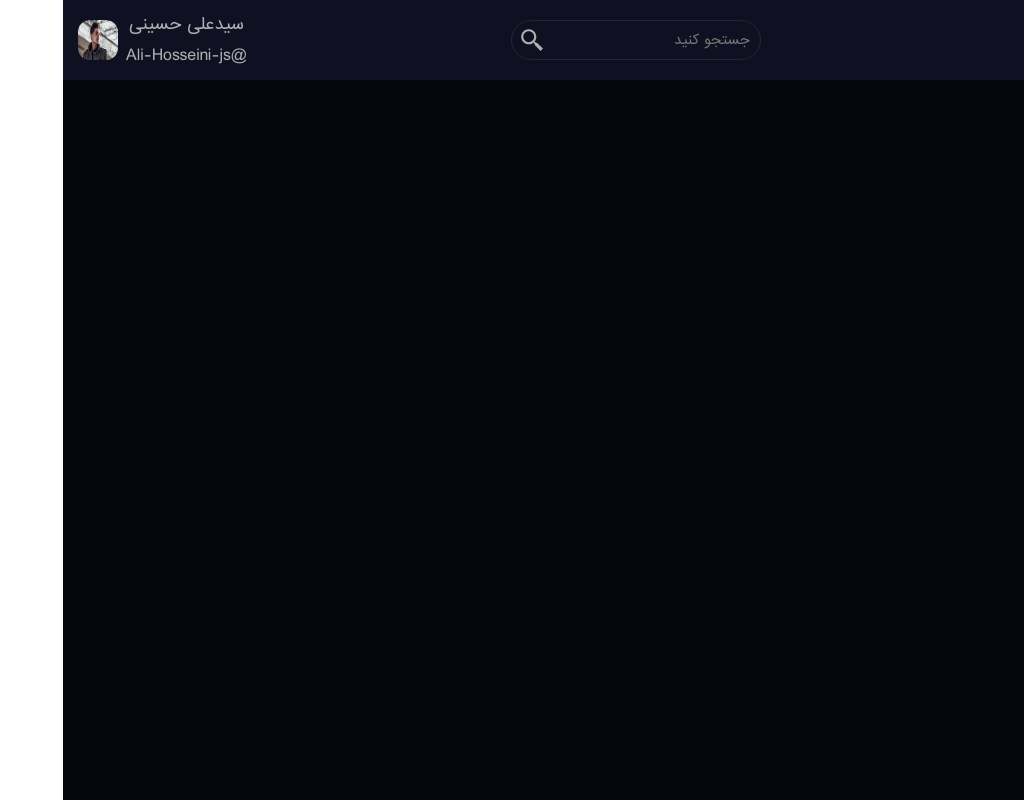
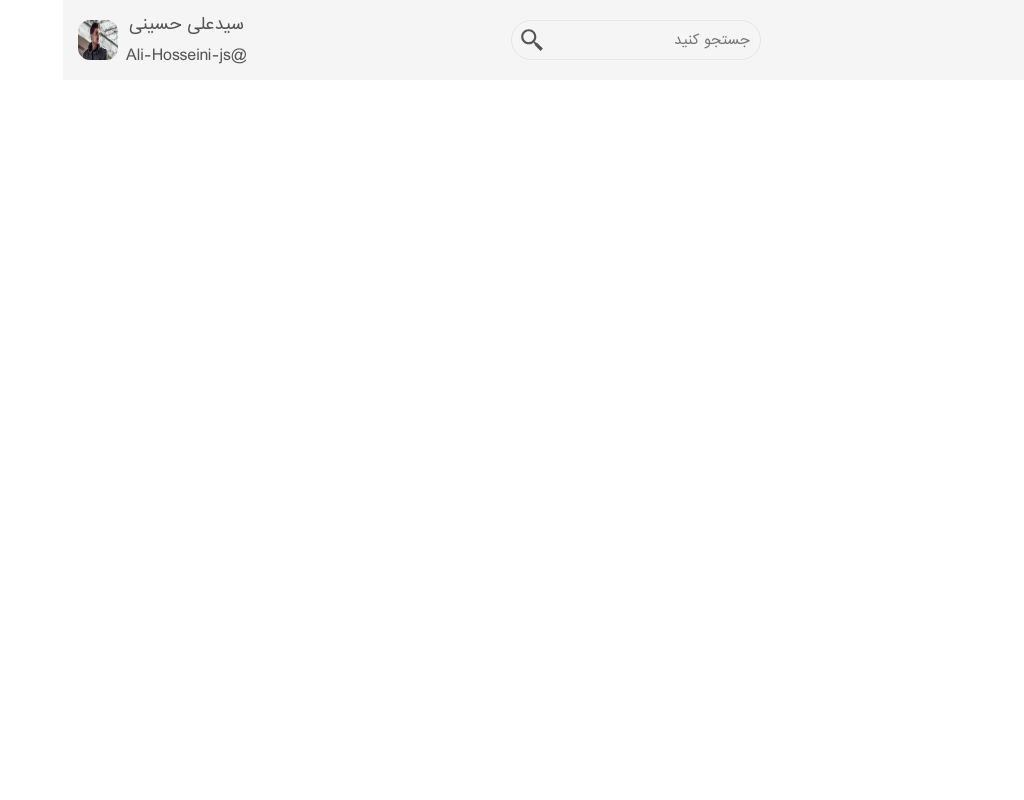
Before and after one commit to Ali-hosseini-js/panel-admin, a React app: page /p in a window 1280 px wide. Shown: the whole page, without its empty margins (256-1280 px from the left). Built offline with nearby package versions, Linux system fonts and the light colour scheme; the HTML template or start-up script is replaced by a standard one.

Commit message:
light/dark mode completed

```diff
--- a/src/App.tsx
+++ b/src/App.tsx
@@ -2,8 +2,14 @@ import { BrowserRouter, Route, Routes } from "react-router-dom";
 import "./App.css";
 import { PanelLayout } from "./layouts/PanelLayout";
 import { Auth } from "./pages/auth/Auth";
+import { useEffect } from "react";
+import { useTheme } from "./hooks/theme-hooks";
 
 function App() {
+  const { initTheme } = useTheme();
+  useEffect(() => {
+    initTheme();
+  }, []);
   return (
     <>
       <BrowserRouter>
--- /dev/null
+++ b/src/hooks/theme-hooks.tsx
@@ -0,0 +1,34 @@
+import { useLayoutStore } from "../store/LayoutStore";
+type themeType = "light" | "dark";
+
+export const useTheme = () => {
+  const { setTheme } = useLayoutStore();
+
+  const handleSetTheme = (newTheme: string) => {
+    const classList = document.documentElement.classList;
+    if (newTheme === "light") {
+      classList.add("light");
+    } else {
+      classList.remove("light");
+    }
+  };
+
+  const handleTheme = (newTheme: themeType) => {
+    setTheme(newTheme);
+    localStorage.setItem("theme", newTheme);
+    handleSetTheme(newTheme);
+  };
+
+  const initTheme = () => {
+    const localTheme = localStorage.getItem("theme");
+    const systemTheme = window.matchMedia("(prefers-color-scheme: dark)")
+      .matches
+      ? "dark"
+      : "light";
+    const finalTheme = localTheme || systemTheme;
+    setTheme(finalTheme);
+    handleSetTheme(finalTheme);
+  };
+
+  return { handleTheme, initTheme };
+};
--- a/src/index.css
+++ b/src/index.css
@@ -17,6 +17,14 @@
   --color-7: #b0b0b1;
   --color-8: #b878f051;
   --br: 12px;
+}
+
+.light {
+  --color-1: #fff;
+  --color-2: #f5f5f5;
+  --color-4: #e5e5e5;
+  --color-6: #111111;
+  --color-7: #555555;
 }
 
 a {
--- a/src/layouts/DropDownSettings.tsx
+++ b/src/layouts/DropDownSettings.tsx
@@ -2,6 +2,7 @@ import { useState } from "react";
 import { SvgUser } from "../icons/src/SvgUser";
 import { SvgLogout } from "../icons/src/SvgLogout";
 import { useLayoutStore } from "../store/LayoutStore";
+import { useTheme } from "../hooks/theme-hooks";
 
 type LangState = "fa" | "en" | "fr";
 
@@ -20,7 +21,8 @@ export const DropDownSettings = ({
   setVisibleDrop,
 }: DropDownProps) => {
   const [lang, setLang] = useState<LangState>("fa");
-  const { theme, setTheme } = useLayoutStore();
+  const { theme } = useLayoutStore();
+  const { handleTheme } = useTheme();
 
   const langList: Array<LangListItem> = [
     { title: "فارسی", symbol: "fa" },
@@ -55,7 +57,7 @@ export const DropDownSettings = ({
             className={`drop-setting-theme-btn ${
               theme === "light" && "drop-setting-theme-btn-active"
             }`}
-            onClick={() => setTheme("light")}
+            onClick={() => handleTheme("light")}
           >
             روشن
           </button>
@@ -63,7 +65,7 @@ export const DropDownSettings = ({
             className={`drop-setting-theme-btn ${
               theme === "dark" && "drop-setting-theme-btn-active"
             }`}
-            onClick={() => setTheme("dark")}
+            onClick={() => handleTheme("dark")}
           >
             تاریک
           </button>
--- a/src/layouts/ThemSidebar.tsx
+++ b/src/layouts/ThemSidebar.tsx
@@ -1,20 +1,22 @@
+import { useTheme } from "../hooks/theme-hooks";
 import { useLayoutStore } from "../store/LayoutStore";
 
 export const ThemSidebar = () => {
-  const { theme, setTheme } = useLayoutStore();
+  const { theme } = useLayoutStore();
+  const { handleTheme } = useTheme();
 
   return (
     <div className="sidebar-theme">
       <div className="sidebar-theme-inner">
         <button
           className={`${theme === "light" && "sidebar-theme-inner-btn-active"}`}
-          onClick={() => setTheme("light")}
+          onClick={() => handleTheme("light")}
         >
           روشن
         </button>
         <button
           className={`${theme === "dark" && "sidebar-theme-inner-btn-active"}`}
-          onClick={() => setTheme("dark")}
+          onClick={() => handleTheme("dark")}
         >
           تاریک
         </button>
```
